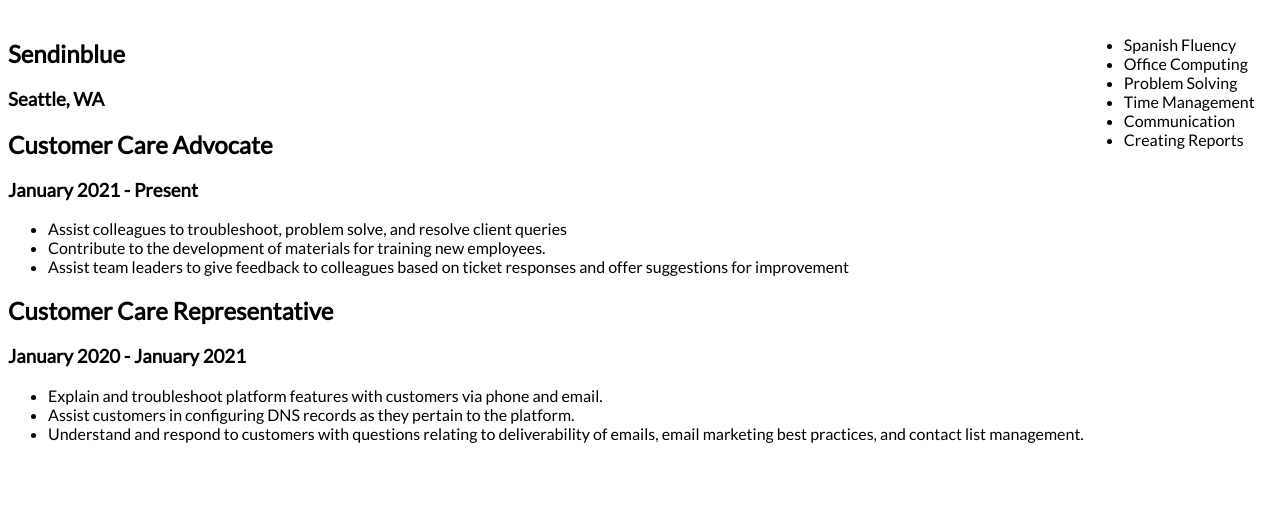
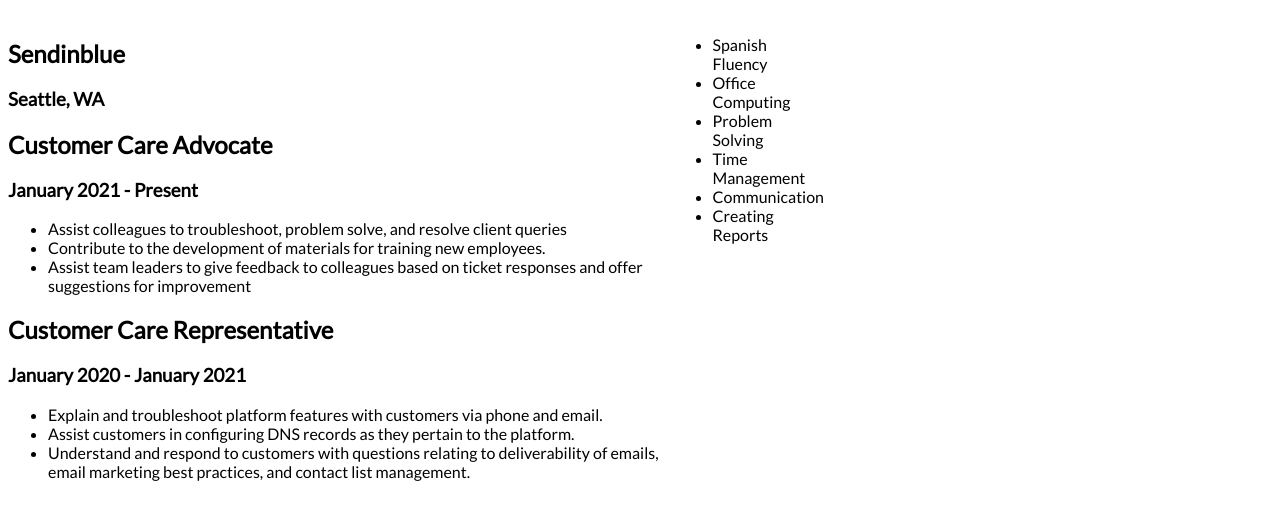
Before and after one commit to JBCRo/resume, a plain HTML site: page index.html in a window 1280 px wide. Shown: the part 101-620 px from the top of the page. Drawn offline with Linux system fonts and the light colour scheme.

Commit message:
add page sizing

```diff
--- a/resources/jcromar-resume-style.css
+++ b/resources/jcromar-resume-style.css
@@ -6,6 +6,8 @@ body {
     font-family: "lato", sans-serif;
     color: black;
     font-size: 1rem;
+    width: 8.5in;
+    height: 11in;
 }
 
 .info {
```
